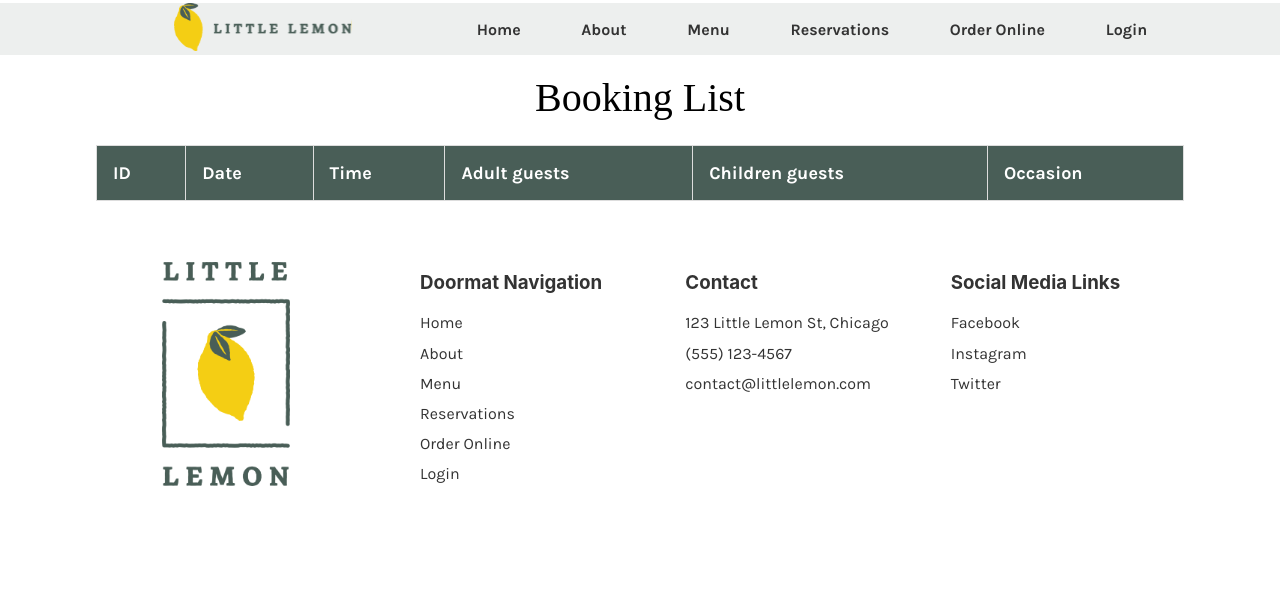
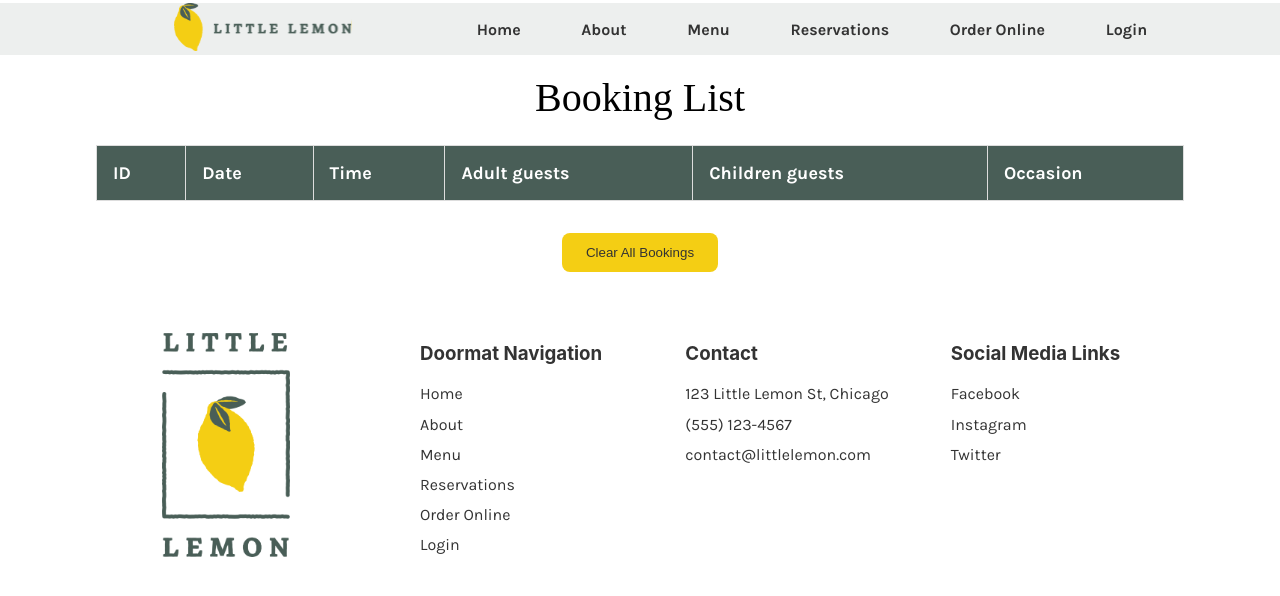
Before and after one commit to Aishwarya-S1618/Little-Lemon, a React (Create React App) app in the folder little-lemon/: page /booking-data in a window 1280 px wide. Shown: the top 596 px of the page. Built offline with nearby package versions, Linux system fonts and the light colour scheme; a web font is replaced by a local one.

Commit message:
added clear bookings button

```diff
--- a/little-lemon/src/App.js
+++ b/little-lemon/src/App.js
@@ -46,7 +46,6 @@ const App = () => {
     const savedData = localStorage.getItem('bookingData');
     return savedData ? JSON.parse(savedData) : [];
   });
-
   // Store updated bookingData in localStorage
   useEffect(() => {
     localStorage.setItem('bookingData', JSON.stringify(bookingData));
@@ -62,6 +61,10 @@ const App = () => {
   const liftUpBookingData =(data)=>{
     setBookingData([...bookingData, data]);
   }
+  const clearBookings = () => {
+    localStorage.removeItem('bookingData');
+    setBookingData([]);
+  };
   // console.log("in App ", formData, "Data",bookingData);
   return (
     <>
@@ -85,6 +88,7 @@ const App = () => {
             element={
               <BookingData
                 bookingData={bookingData}
+                clearBookings={clearBookings}
               />
             }
           />
--- a/little-lemon/src/components/BookingData.js
+++ b/little-lemon/src/components/BookingData.js
@@ -1,6 +1,6 @@
 import React from 'react';
 
-const BookingData = ({ bookingData }) => {
+const BookingData = ({ bookingData , clearBookings}) => {
   return (
     <div className="booking-list-page">
       <h2 className='subtitle'>Booking List</h2>
@@ -28,6 +28,7 @@ const BookingData = ({ bookingData }) => {
           ))}
         </tbody>
       </table>
+      <button className='reserve-button' onClick={clearBookings}>Clear All Bookings</button>
     </div>
   );
 };
```
